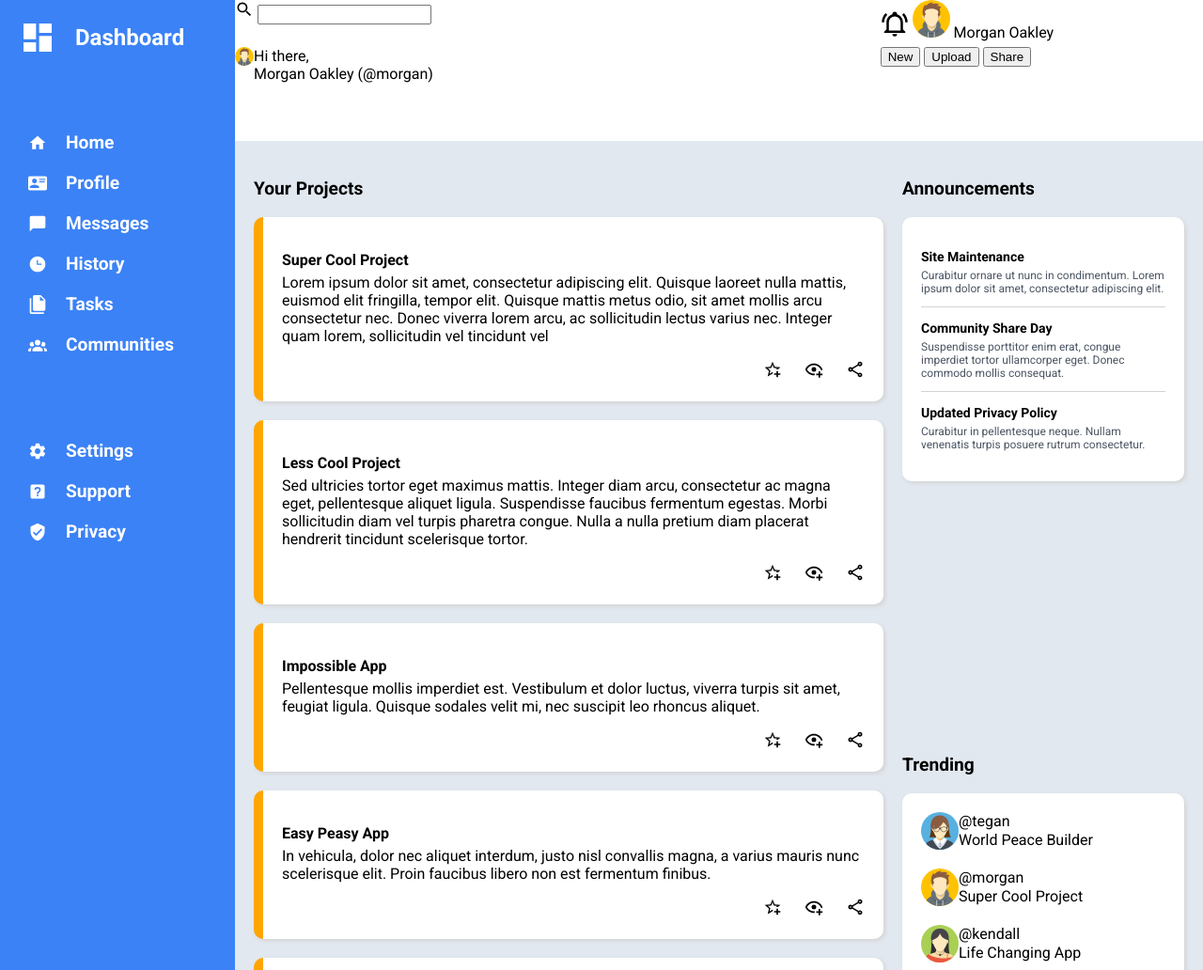
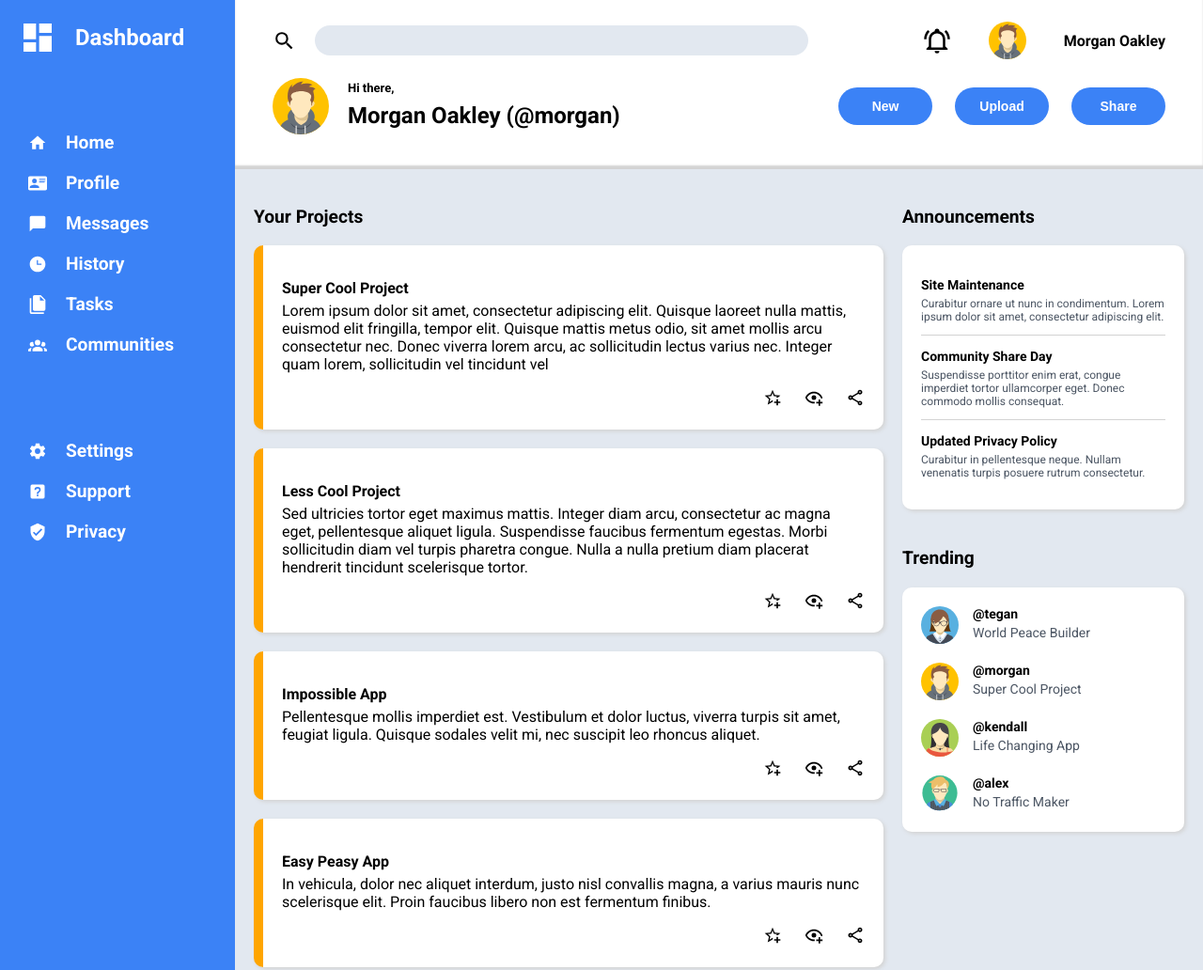
Before and after one commit to shyammodi/admin-dashboard, a plain HTML site: page index.html in a window 1280 px wide. Shown: the top 1032 px of the page at 94% size. Drawn offline with Linux system fonts and the light colour scheme.

Commit message:
add remaining styling

```diff
--- a/index.html
+++ b/index.html
@@ -143,18 +143,19 @@
                     </div>
                 </div>
             </div>
+            <div id="announcements-and-trending">
                 <div id="announcements">
                     <p class="header">Announcements</p>
                     <div id="announcement-cards">
-                    <div class="card">
+                        <div class="card not-last-card">
                             <p class="card-header">Site Maintenance</p>
                             <p class="card-description">Curabitur ornare ut nunc in condimentum. Lorem ipsum dolor sit amet, consectetur adipiscing elit.</p>
                         </div>
-                    <div class="card">
+                        <div class="card not-last-card">
                             <p class="card-header">Community Share Day</p>
                             <p class="card-description">Suspendisse porttitor enim erat, congue imperdiet tortor ullamcorper eget. Donec commodo mollis consequat.</p>
                         </div>
-                    <div class="card lastcard">
+                        <div id="announcements-lastcard" class="card">
                             <p class="card-header">Updated Privacy Policy</p>
                             <p class="card-description">Curabitur in pellentesque neque. Nullam venenatis turpis posuere rutrum consectetur. </p>
                         </div>
@@ -183,7 +184,7 @@
                             <span class="at-handle">@alex</span>
                             <span class="description">No Traffic Maker</span>
                         </div>
-
+                    </div>
                 </div>
             </div>
         </div>
--- a/styles.css
+++ b/styles.css
@@ -8,7 +8,7 @@ body, html {
 
 #container {
     display: grid;
-    grid-template: 150px auto / 250px auto;
+    grid-template: 180px auto / 250px auto;
     min-height: 100vh;
 }
 
@@ -16,12 +16,16 @@ body, html {
     background-color: white;
     grid-area: 1 / 2 / 2 / 3;
     display: grid;
-    grid-template: 1fr 2fr / 2fr 1fr;
+    grid-template: 1fr 2fr / 3fr 2fr;
+    align-items: center;
+    box-shadow: inset 0 -4px 2px lightgrey; /* Add box shadow */
+
 }
 
 #userinfo-grid {
     display: grid;
-    grid-template: 1fr 2fr / auto 1fr
+    grid-template: 1fr 2fr / auto 1fr;
+    align-items: center;
 }
 
 #userinfo-avatar {
@@ -100,6 +104,7 @@ body, html {
 
 #announcements {
     grid-area: 1 / 2 / 2 / 3;
+    margin-bottom: 40px;
 }
 
 #announcement-cards {
@@ -186,11 +191,7 @@ img {
     margin-top: 5px;
 }
 
-#announcement-cards .lastcard {
-    border-bottom: none
-}
-
-#announcement-cards div {
+#announcement-cards .not-last-card {
     border-bottom: lightgrey solid 1px
 }
 
@@ -206,3 +207,81 @@ img {
 #projects .card {
     border-left: orange solid 10px;
 }
+
+#trending-cards .card .avatar {
+    margin-right: 15px;
+}
+
+#trending-cards .card .at-handle {
+    font-weight: bold;
+    font-size: 14px;
+}
+
+#trending-cards .card .description {
+    color: #4b5563;
+    font-size: 14px;
+}
+
+#header {
+    padding: 20px 40px
+}
+
+#header button {
+    background-color: #3b82f6;
+    width: 100px;
+    height: 40px;
+    color: white;
+    font-size: 14px;
+    font-weight: bold;
+    border: none;
+    border-radius: 20px;
+    margin-left: 20px;
+}
+
+#actionbuttons, #userbuttons {
+    justify-self: end;
+}
+
+#userbuttons {
+    display: grid;
+    grid-auto-flow: column;
+    gap: 40px;
+    align-items: center;
+    font-weight: bold;
+}
+
+#searchbar {
+    display: grid;
+    grid-auto-flow: column;
+    grid-template-columns: auto 1fr;
+    align-items: center;
+}
+
+#searchbar input {
+    background-color: #e2e8f0;
+    border: none;
+    height: 30px;
+    border-radius: 20px;
+}
+
+#searchbar img {
+    height: 25px;
+    width: 25px;
+    margin-right: 20px;
+}
+
+#userinfo-avatar {
+    height: 60px;
+    width: 60px;
+    margin-right: 20px;
+}
+
+#greeting {
+    font-size: small;
+    font-weight: bold;
+}
+
+#user-name-at-handle {
+    font-size: x-large;
+    font-weight: bold;
+}
```
Lines whose indentation alone changed are shown as unchanged.
